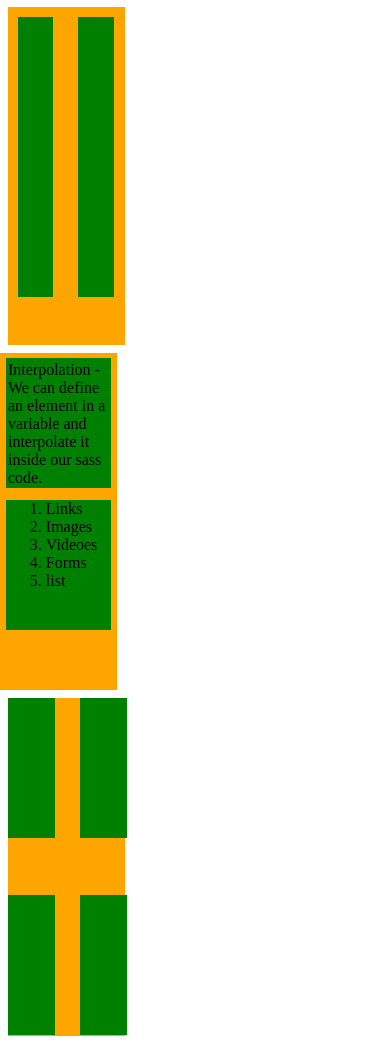
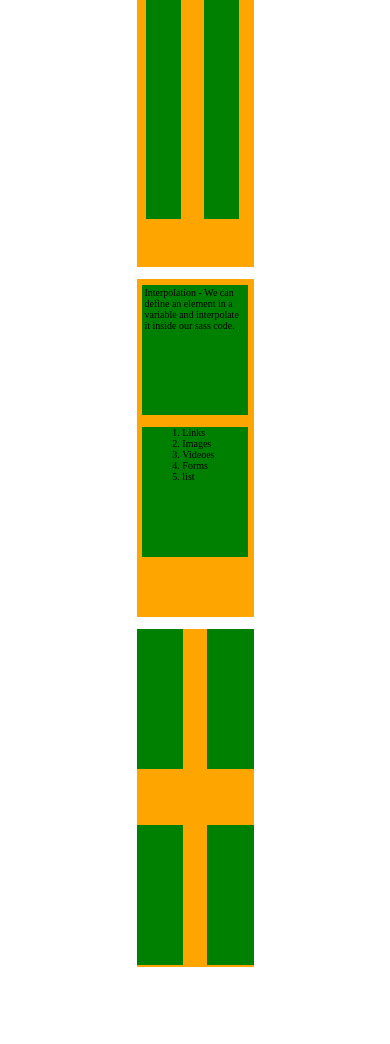
Before and after one commit to VishalJangale01/week3_FinalAssesment, a plain HTML site: page index.html in a window 390 px wide. Shown: the part 110-1154 px from the top of the page. After the commit the page ends 1116 px from the top, so only its background shows below. Drawn offline with Linux system fonts and the light colour scheme.

Commit message:
Update styles.css

```diff
--- a/styles.css
+++ b/styles.css
@@ -4,6 +4,11 @@
 
 body{
     margin: 0;
+}
+
+h1{
+    text-align: center;
+    font-size: 1em;
 }
 
 .first{
@@ -15,15 +20,19 @@ body{
 }
 
 .second{
+    position: absolute;
     background-color: orange;
     height: 337.92px;
     width: 30%;
+    margin-top: 2%;
     display: inline-block;
     margin-bottom : 2%;
 }
 
 
 .third{
+    position:absolute;
+    left: 65%;
     background-color: orange;
     height: 337.92px;
     width: 30%;
@@ -33,7 +42,7 @@ body{
 
 .sub_first{
     display: inline-block;
-    margin: 9%;
+    margin: 8%;
     background-color: green;
     height: 280px;
     width: 30%;
@@ -50,10 +59,12 @@ body{
 p{
     margin: 0%;
     padding: 2%;
+    font-size: 21px;
 }
 
 ol{
     margin: 0%;
+    font-size: 21px;
 }
 
 /* p.sub_second{
@@ -72,10 +83,10 @@ ol{
 
 .third2{
     position: relative;
-    display: inline-block;
+    /* display: inline-block; */
     width: 40%;
     height: 140px;
-    left: 18.5%;
+    float: right;
     background-color: green;
 }
 
@@ -94,18 +105,38 @@ ol{
     width: 40%;
     height: 140px;
     top: 15.5%;
-    left: 18.5%;
+    float: right;
     background-color: green;
 }
 
 @media(max-width: 768px){
     .first{
+        position: static;
         display: block;
+        margin: auto;
+        margin-bottom: 3%;
     }
     .second{
+        position: static;
         display: block;
+        margin: 2%;
+        margin: auto;
+        margin-bottom: 3%;
     }
     .third{
+        position: static;
         display: block;
+        margin: auto;
+        margin-bottom: 10%;
+    }
+    p{
+        margin: 0%;
+        padding: 2%;
+        font-size: 10px
+    }
+
+    ol{
+        margin: 0%;
+        font-size: 10px;
     }
 }
```
